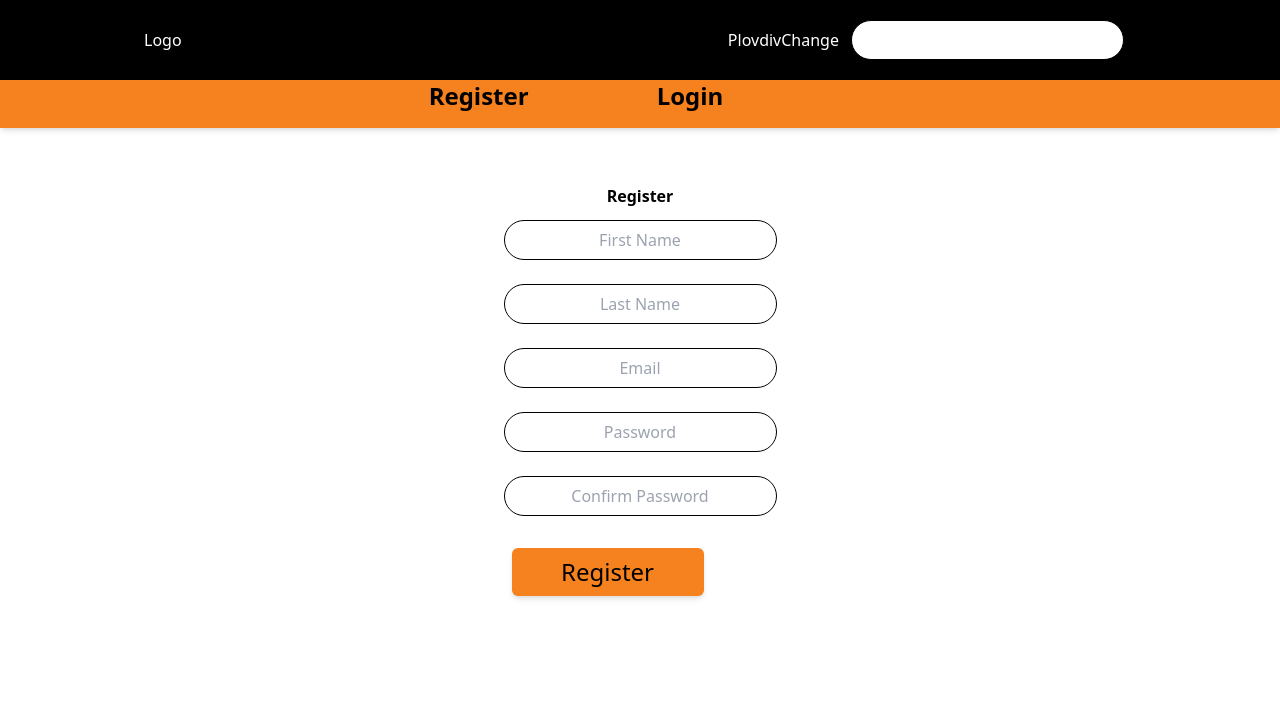
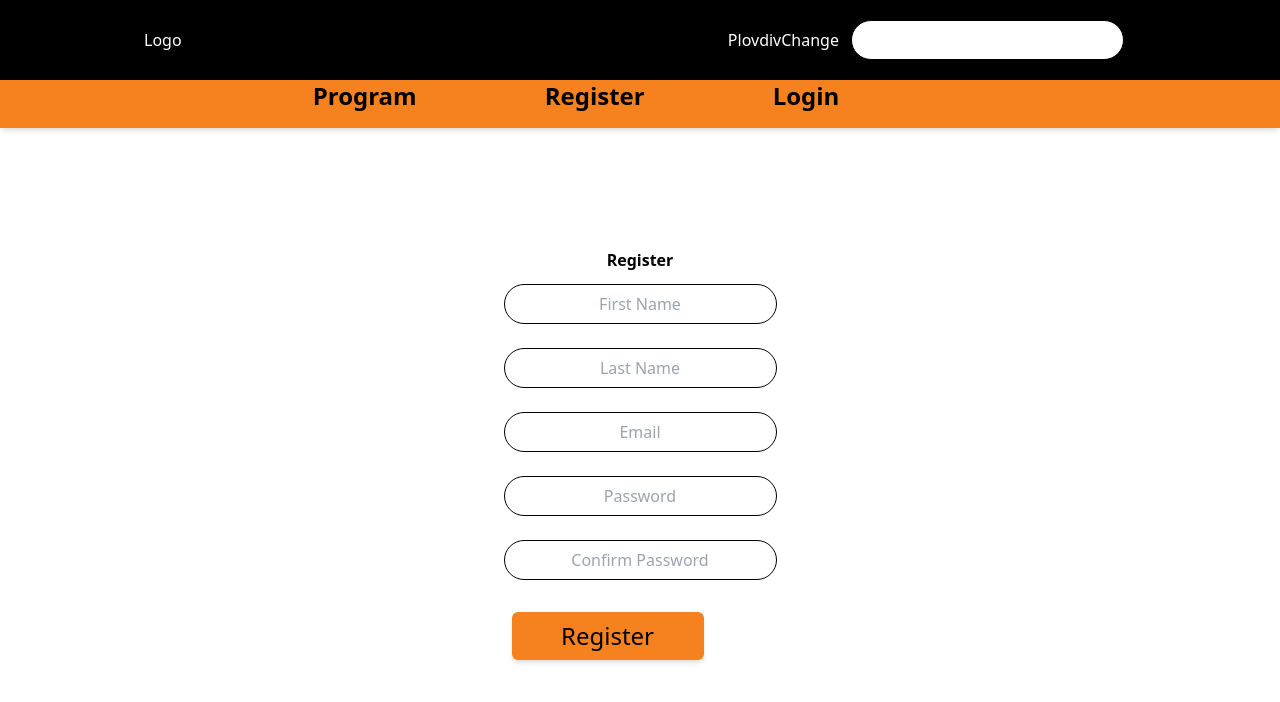
Before and after one commit to AntonDarbokliev/Cinema-Reservation-System-Front-End-Client-Part-Internship-project, an Angular app in the folder Cinema-Reservation-System-Front-End-Client-Part-Internship-project/: page /register in a window 1280 px wide. Shown: the top 702 px of the page. Built offline with nearby package versions, Linux system fonts and the light colour scheme.

Commit message:
adjustments

```diff
--- a/Cinema-Reservation-System-Front-End-Client-Part-Internship-project/package.json
+++ b/Cinema-Reservation-System-Front-End-Client-Part-Internship-project/package.json
@@ -18,6 +18,7 @@
     "@angular/platform-browser": "^18.0.0",
     "@angular/platform-browser-dynamic": "^18.0.0",
     "@angular/router": "^18.0.0",
+    "jwt-decode": "^4.0.0",
     "rxjs": "~7.8.0",
     "tslib": "^2.3.0",
     "zone.js": "~0.14.3"
--- a/Cinema-Reservation-System-Front-End-Client-Part-Internship-project/src/app/app.component.html
+++ b/Cinema-Reservation-System-Front-End-Client-Part-Internship-project/src/app/app.component.html
@@ -1,3 +1,5 @@
 <app-main-navigation></app-main-navigation>
 <app-toast-list></app-toast-list>
-<router-outlet></router-outlet>
+<div class="pt-16 2xl:pt-0">
+  <router-outlet ></router-outlet>
+</div>
--- a/Cinema-Reservation-System-Front-End-Client-Part-Internship-project/src/app/authentication/shared/authentication.service.ts
+++ b/Cinema-Reservation-System-Front-End-Client-Part-Internship-project/src/app/authentication/shared/authentication.service.ts
@@ -48,6 +48,8 @@ export class AuthenticationService {
         tap((response) => {
           const user: User = jwtDecode(response.access_token);
           localStorage.setItem('token', response.access_token);
+          this.router.navigate(['/program']);
+
           this.userSubject.next(user);
         }),
       );
--- a/Cinema-Reservation-System-Front-End-Client-Part-Internship-project/src/app/navigation/main-navigation/main-navigation.component.html
+++ b/Cinema-Reservation-System-Front-End-Client-Part-Internship-project/src/app/navigation/main-navigation/main-navigation.component.html
@@ -12,17 +12,16 @@
       <app-input-field class="hidden md:block"></app-input-field>
       @if (user) {
         <p>user icon</p>
-
       }
     </div>
   </div>
   <div
     class="main-navigation-bottom mr-4 flex h-12 w-full items-center justify-center bg-[color:var(--main-color)] text-center text-2xl font-semibold shadow-md [&>*]:mr-32 [&>*]:h-full"
   >
+    <a class="hover:text-white" routerLink="/program">Program</a>
     @if (!user) {
       <a class="hover:text-white" routerLink="/register">Register</a>
       <a class="hover:text-white" routerLink="/login">Login</a>
     }
-
   </div>
 </div>
```
Also changed, not shown: 1 other file (tests, documents, lock files or other folders).
